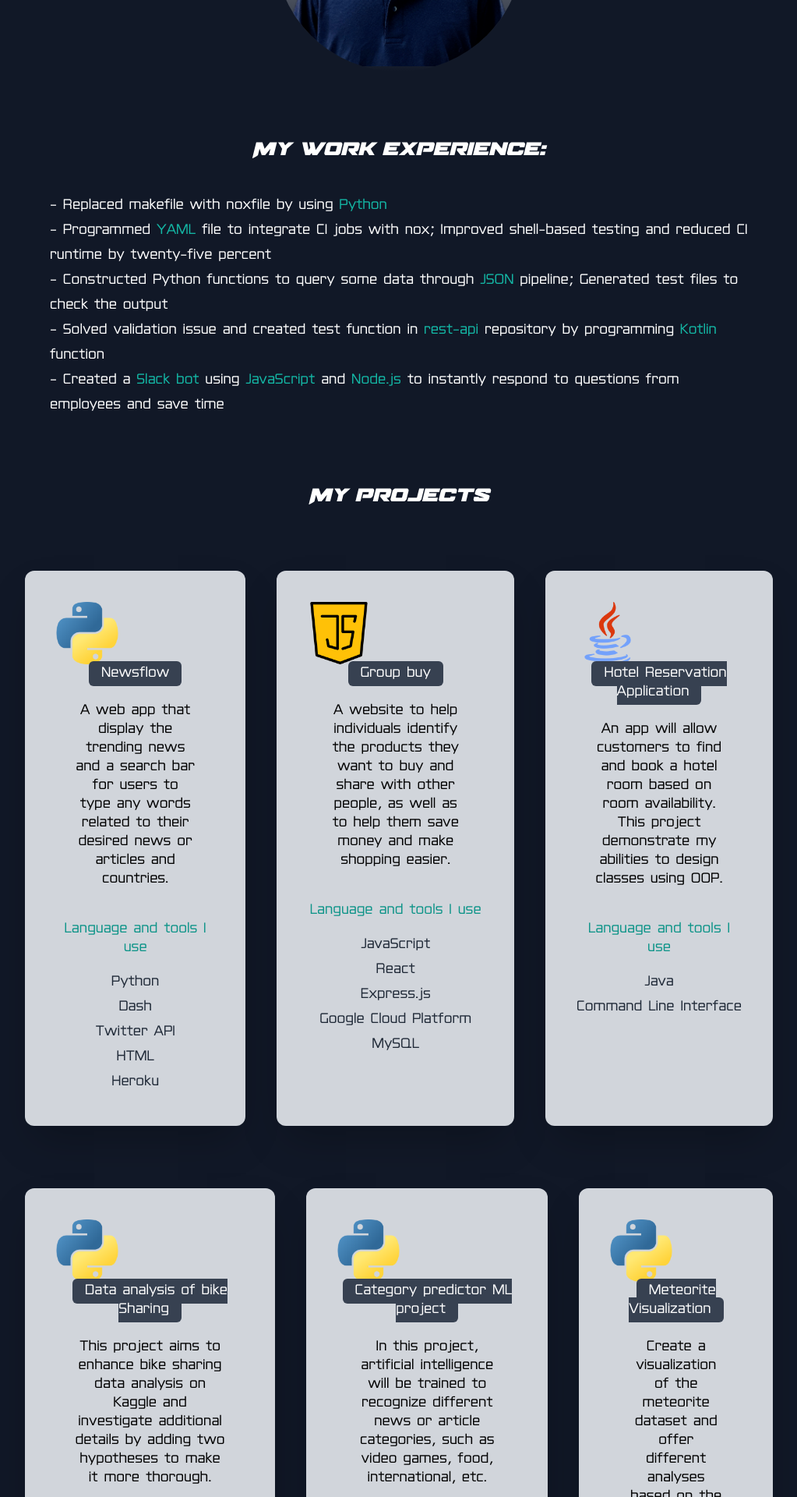
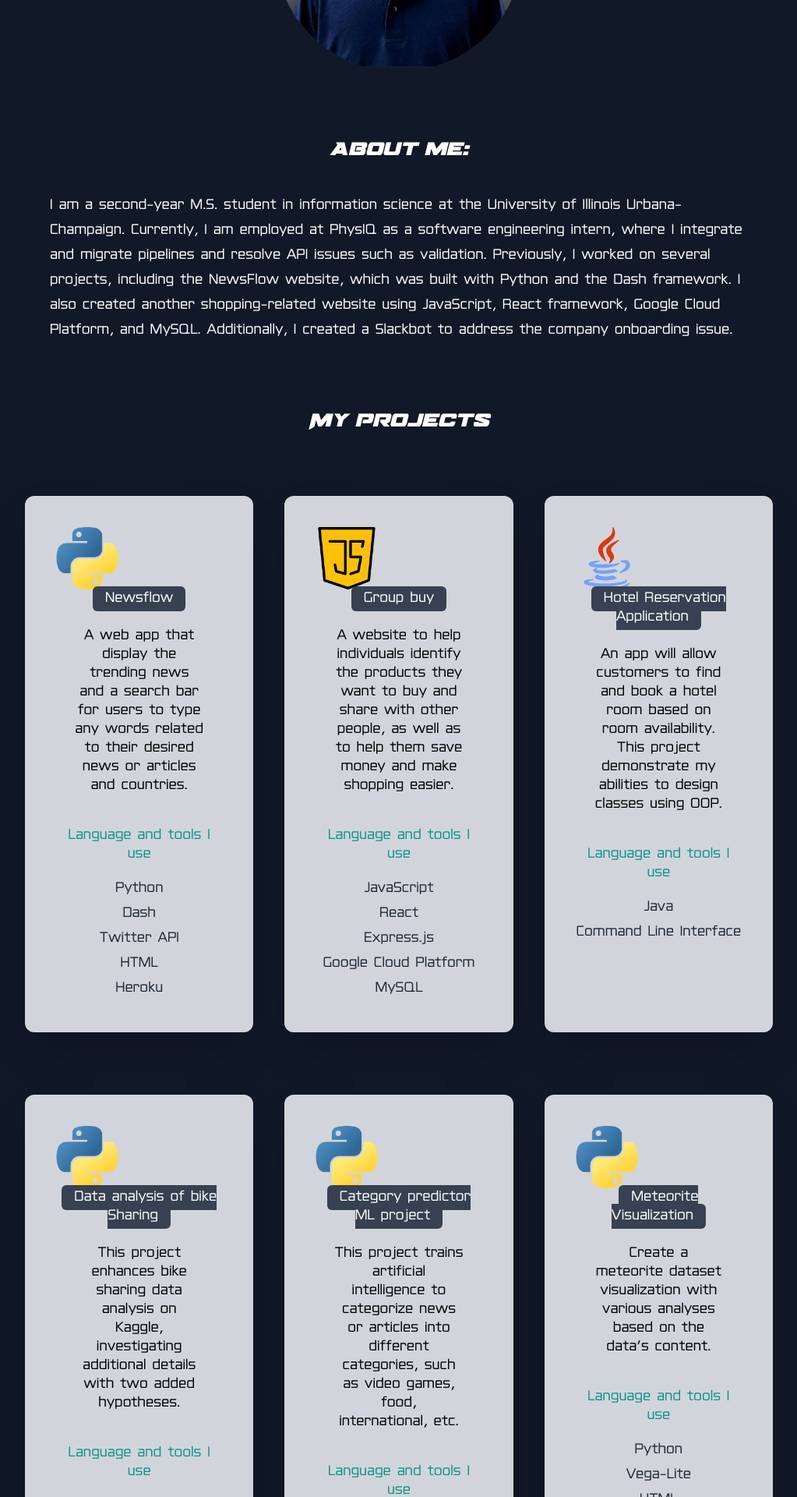
Before and after one commit to ken1009us/portfolio, a Next.js app: page / in a window 1280 px wide. Shown: the part 700-2620 px from the top of the page at 78% size, without its empty margins (128-1151 px from the left). Built offline with nearby package versions, Linux system fonts and the light colour scheme.

Commit message:
change to grid mode for cards, rewrite about me

```diff
--- a/pages/index.tsx
+++ b/pages/index.tsx
@@ -1,12 +1,11 @@
 import { BsMoonFill } from "react-icons/bs";
-import { AiFillLinkedin, AiFillGithub, AiFillYoutube} from "react-icons/ai";
+import { AiFillLinkedin, AiFillGithub, AiFillYoutube, AiOutlineMail} from "react-icons/ai";
 import { useState } from "react";
 import Head from "next/head"
 import Image from "next/image";
 import ken from "../public/ken.png";
 import python from "../public/python.png";
 import javascript from "../public/javascript.png";
-import pandas from "../public/pandas.png";
 import java from "../public/java.png";
 import img1 from "../public/img1.png";
 import img2 from "../public/img2.png";
@@ -56,26 +55,25 @@ export default function Home() {
             <a href="https://github.com/ken1009us" target="_blank" rel="noopener noreferrer"><AiFillGithub /></a>
             <a href="https://www.linkedin.com/in/shwu02/" target="_blank" rel="noopener noreferrer"><AiFillLinkedin /></a>
             <a href="https://www.youtube.com/channel/UC7oQEyY_YekhD6M1CuzDXDw" target="_blank" rel="noopener noreferrer"><AiFillYoutube /></a>
+            <a href="mailto:shwu2@illinois.edu"><AiOutlineMail /></a>
           </div>
-          {/* <div className="relative mx-auto bg-gradient-to-b from-gray-300 rounded-full w-60 h-60 mt-20 overflow-hidden md:h-96 md:w-96"> */}
           <div className="relative mx-auto bg-gradient-to-b from-gray-300 rounded-full w-80 h-80 mt-12 overflow-hidden md:h-80 md:w-80">
-            {/* <Image src={ken} alt="" layout="fill" objectFit="cover"/> */}
             <Image src={ken} alt=""/>
           </div>
         </section>
         <section>
           <div className="pt-10">
-            <h3 className="text-center text-3xl font-bomberEscort py-10 dark:text-white">My work experience:</h3>
+            <h3 className="text-center text-3xl font-bomberEscort py-10 dark:text-white">About me:</h3>
             <p className="text-md px-8 pb-10 font-blackthorns leading-8 text-gray-800 dark:text-white">
-              - Replaced makefile with noxfile by using <span className="text-orange-700 dark:text-teal-500">Python</span><br />
-              - Programmed <span className="text-orange-700 dark:text-teal-500">YAML</span> file to integrate CI jobs with nox; Improved shell-based testing and reduced CI runtime by twenty-five percent<br />
-              - Constructed Python functions to query some data through <span className="text-orange-700 dark:text-teal-500">JSON</span> pipeline; Generated test files to check the output<br />
-              - Solved validation issue and created test function in <span className="text-orange-700 dark:text-teal-500">rest-api</span> repository by programming <span className="text-orange-700 dark:text-teal-500">Kotlin</span> function<br />
-              - Created a <span className="text-orange-700 dark:text-teal-500">Slack bot</span> using <span className="text-orange-700 dark:text-teal-500">JavaScript</span> and <span className="text-orange-700 dark:text-teal-500">Node.js</span> to instantly respond to questions from employees and save time
+              I am a second-year M.S. student in information science at the University of Illinois Urbana-Champaign.
+              Currently, I am employed at PhysIQ as a software engineering intern, where I integrate and migrate pipelines and resolve API issues such as validation.
+              Previously, I worked on several projects, including the NewsFlow website, which was built with Python and the Dash framework.
+              I also created another shopping-related website using JavaScript, React framework, Google Cloud Platform, and MySQL.
+              Additionally, I created a Slackbot to address the company onboarding issue.
             </p>
           </div>
           <h3 className="text-center text-3xl py-10 font-bomberEscort dark:text-white">My projects</h3>
-          <div className="lg:flex gap-10 font-blackthorns">
+          <div className="grid grid-cols-3 gap-10 font-blackthorns">
             <div className="text-center shadow-2xl p-10 rounded-xl my-10 dark:bg-gray-300">
               <Image src={python} alt="" width={80} height={80}/>
               <h3 ><a href="http://newsflow-website.herokuapp.com/" target="_blank" rel="noopener noreferrer" className="bg-gray-700 text-white rounded-md px-4 py-2">Newsflow</a></h3>
@@ -116,13 +114,13 @@ export default function Home() {
                 <p className="text-gray-800 py-1">Command Line Interface</p>
             </div>
           </div>
-          <div className="lg:flex gap-10 font-blackthorns">
+          <div className="grid grid-cols-3 gap-10 font-blackthorns">
             <div className="text-center shadow-2xl p-10 rounded-xl my-10 dark:bg-gray-300">
               <Image src={python} alt="" width={80} height={80}/>
               <h3 ><a href="https://github.com/ken1009us/data-analysis-of-bike-sharing" target="_blank" rel="noopener noreferrer" className="bg-gray-700 text-white rounded-md px-4 py-2">Data analysis of bike Sharing</a></h3>
                 <p className="p-6">
-                This project aims to enhance bike sharing data analysis on Kaggle
-                and investigate additional details by adding two hypotheses to make it more thorough.
+                  This project enhances bike sharing data analysis on Kaggle,
+                  investigating additional details with two added hypotheses.
                 </p>
               <h4 className="py-4 text-teal-600">Language and tools I use</h4>
                 <p className="text-gray-800 py-1">Python</p>
@@ -135,8 +133,8 @@ export default function Home() {
               <Image src={python} alt="" width={80} height={80}/>
               <h3 ><a href="https://github.com/ken1009us/machine-learning-project" target="_blank" rel="noopener noreferrer" className="bg-gray-700 text-white rounded-md px-4 py-2">Category predictor ML project</a></h3>
                 <p className="p-6">
-                In this project, artificial intelligence will be trained to recognize different news or article categories,
-                such as video games, food, international, etc.
+                  This project trains artificial intelligence to categorize news or articles into different categories,
+                  such as video games, food, international, etc.
                 </p>
               <h4 className="py-4 text-teal-600">Language and tools I use</h4>
                 <p className="text-gray-800 py-1">Python</p>
@@ -149,8 +147,7 @@ export default function Home() {
               <Image src={python} alt="" width={80} height={80}/>
               <h3 ><a href="https://ken1009us.github.io/meteorite-visualization/" target="_blank" rel="noopener noreferrer" className="bg-gray-700 text-white rounded-md px-4 py-2">Meteorite Visualization</a></h3>
                 <p className="p-6">
-                  Create a visualization of the meteorite dataset and offer different analyses
-                  based on the data&apos;s content.
+                  Create a meteorite dataset visualization with various analyses based on the data&apos;s content.
                 </p>
               <h4 className="py-4 text-teal-600">Language and tools I use</h4>
                 <p className="text-gray-800 py-1">Python</p>
```
